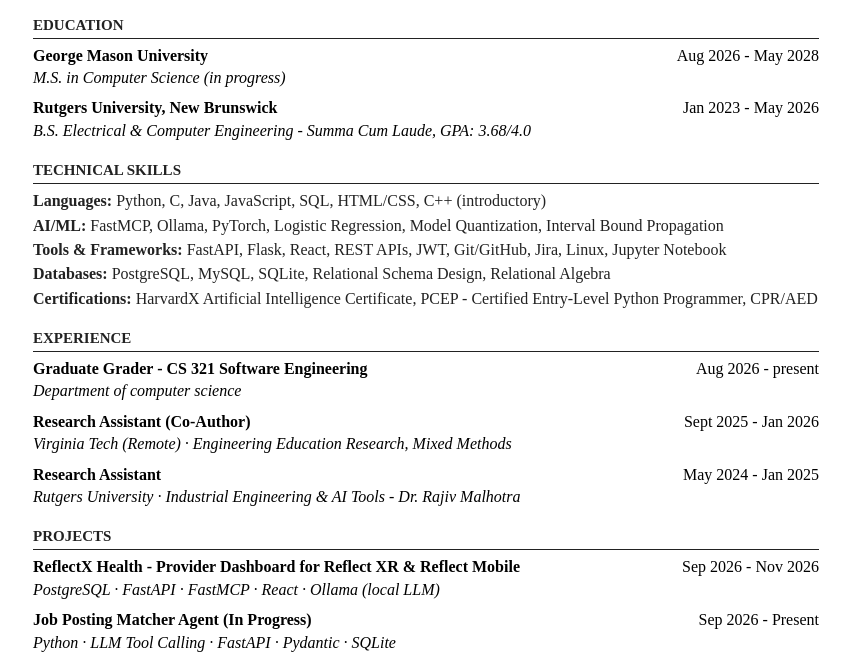
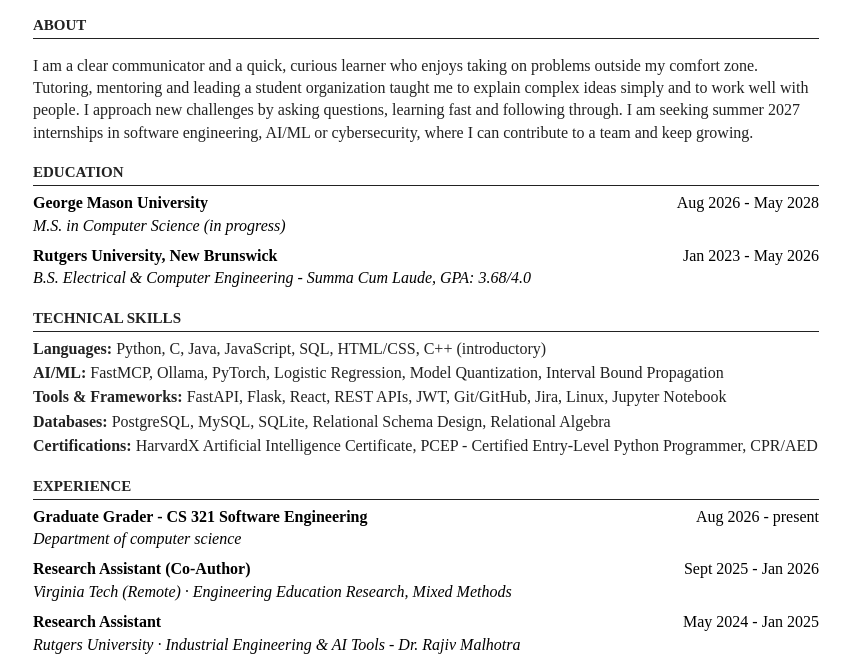
Before and after one commit to Asaini434/resume, a plain HTML site: page index.html in a window 1280 px wide. Shown: the part 101-760 px from the top of the page, without its empty margins (214-1064 px from the left). Drawn offline with Linux system fonts and the light colour scheme.

Commit message:
added about

```diff
--- a/index.html
+++ b/index.html
@@ -16,6 +16,11 @@
                     <a href="https://github.com/Asaini434">GitHub</a>
                 </p>
             </header>
+
+            <section id="about">
+                <h2>About</h2>
+                <p>I am a clear communicator and a quick, curious learner who enjoys taking on problems outside my comfort zone. Tutoring, mentoring and leading a student organization taught me to explain complex ideas simply and to work well with people. I approach new challenges by asking questions, learning fast and following through. I am seeking summer 2027 internships in software engineering, AI/ML or cybersecurity, where I can contribute to a team and keep growing.</p>
+            </section>
 
             <section id ="education">
                 <h2>Education</h2>
```
